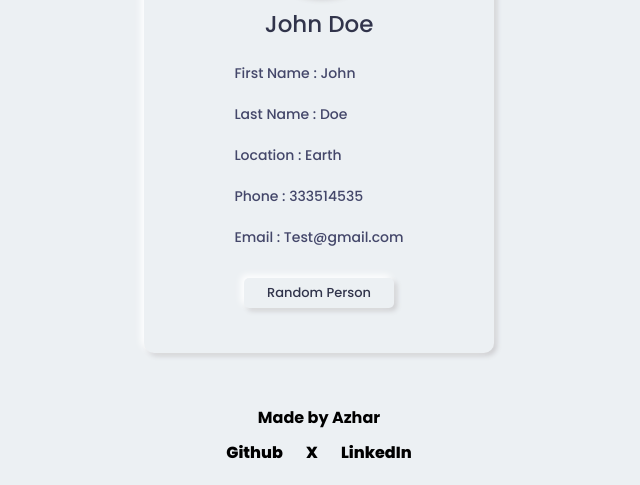
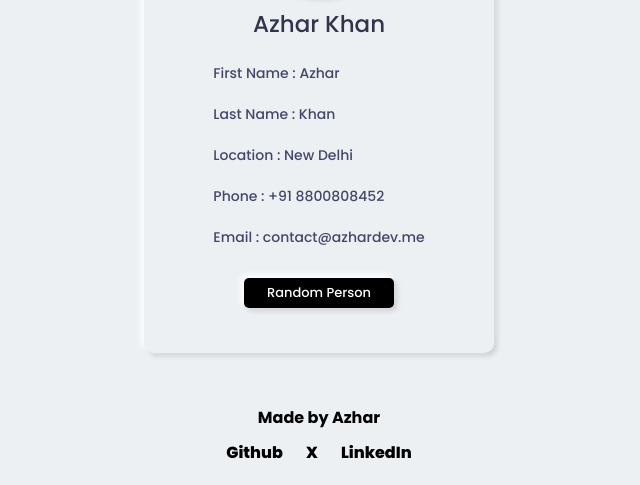
Before and after one commit to azhardotcoder/RandomUserGenerator, a plain HTML site: page index.html in a window 1280 px wide. Shown: the part 315-800 px from the top of the page, without its empty margins (321-961 px from the left). Drawn offline with Linux system fonts and the light colour scheme.

Commit message:
added mine details

```diff
--- a/index.html
+++ b/index.html
@@ -10,17 +10,17 @@
     <div class="wrapper">
         <div class="img-area">
             <div class="inner-area">
-                <img src="https://images.unsplash.com/photo-1484515991647-c5760fcecfc7?ixlib=rb-1.2.1&ixid=MnwxMjA3fDB8MHxzZWFyY2h8MTh8fG1lbnxlbnwwfHwwfHw%3D&auto=format&fit=crop&w=600&q=60" alt="Image not found" id="photo">
+                <img src="./372497216895675.png" alt="Image not found" id="photo">
             </div>
         </div>
-        <div id="name">John Doe</div>
+        <div id="name">Azhar Khan</div>
         <hr class="horizon">
         <div class="info">
-            <p>First Name : <span id="first">John</span> </p>
-            <p>Last Name : <span id="last">Doe</span> </p>
-            <p>Location : <span id="street">Earth</span> </p>
-            <p>Phone : <span id="phone">333514535</span> </p>
-            <p>Email : <span id="email">Test@gmail.com</span> </p>
+            <p>First Name : <span id="first">Azhar</span> </p>
+            <p>Last Name : <span id="last">Khan</span> </p>
+            <p>Location : <span id="street">New Delhi</span> </p>
+            <p>Phone : <span id="phone">+91 8800808452</span> </p>
+            <p>Email : <span id="email">contact@azhardev.me</span> </p>
         </div>
             <button id="btn">Random Person</button>
     </div>
--- a/style.css
+++ b/style.css
@@ -76,14 +76,14 @@ body{
     border: none;
     outline: none;
     padding: 5px;
-    color: #31344b;
+    color: #ffffff;
     font-size: 13px;
     font-weight: 450;
     border-radius: 5px;
     cursor: pointer;
     z-index: 4;
     margin: 10px 0 15px 0;
-    background-color: #ecf0f3;
+    background-color: #000000;
     box-shadow: -3px -3px 7px #fff, 3px 3px 5px #ceced1;
 }
 
```
Also changed, not shown: 1 other file.
